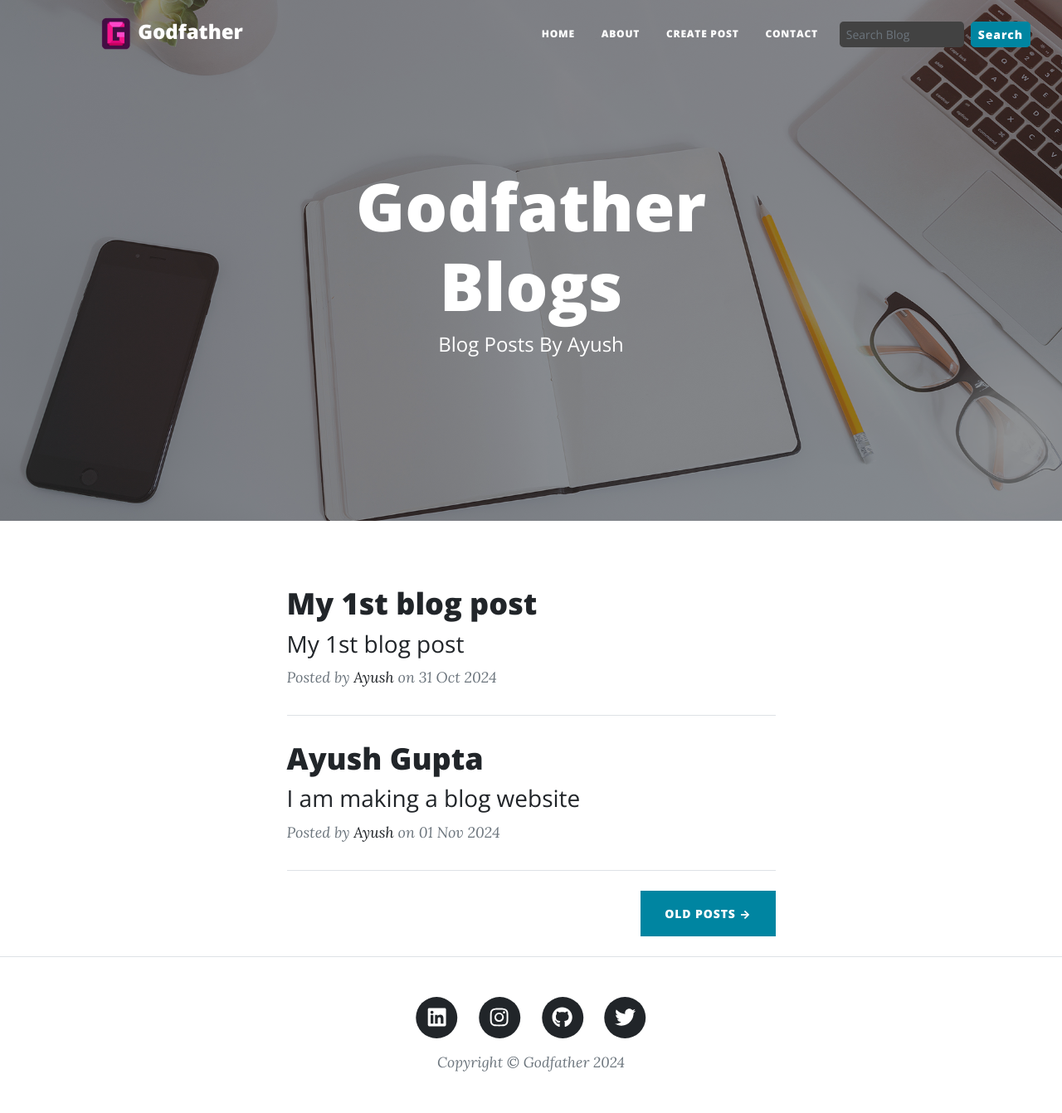
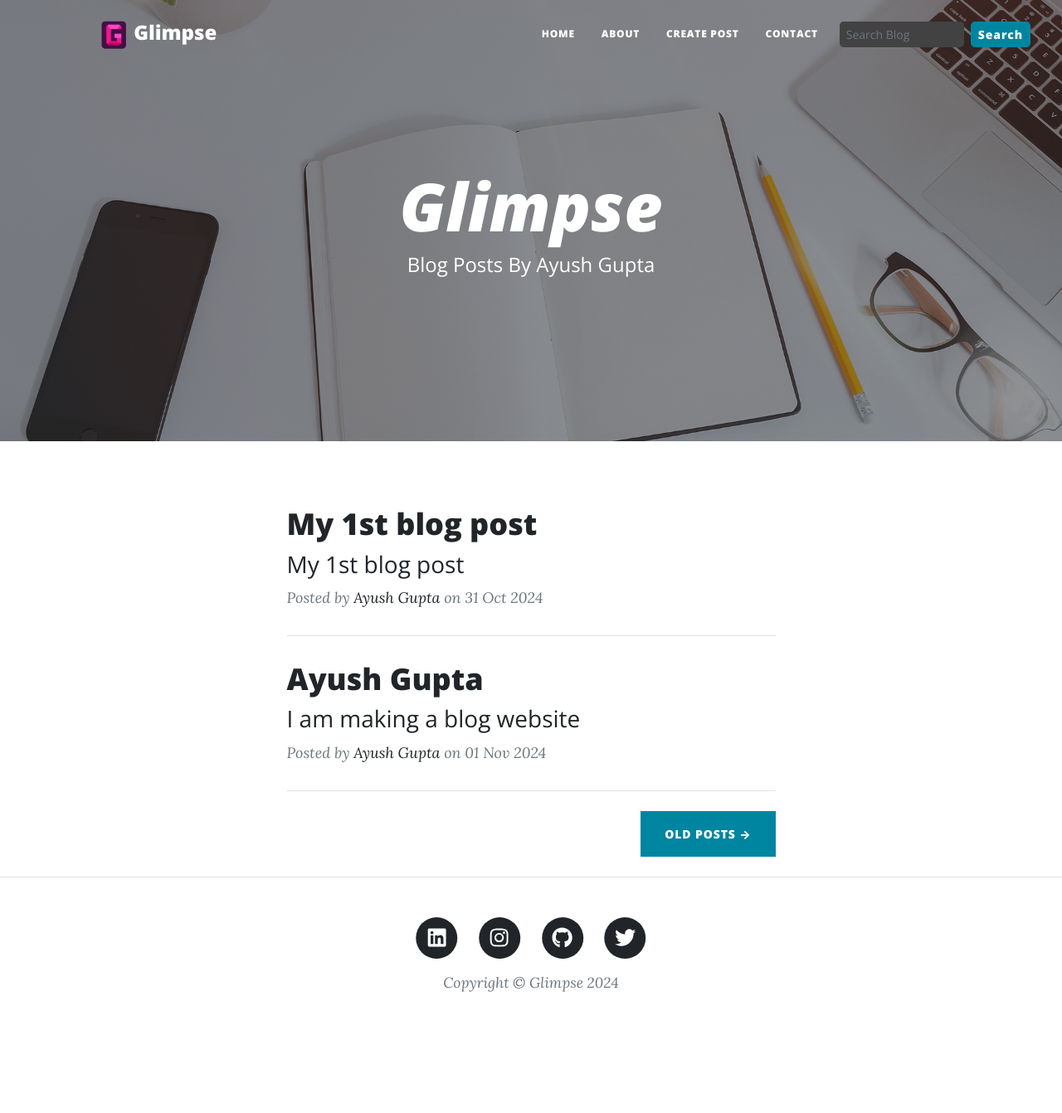
Before and after one commit to godfather1509/Godfather-Blogs, a Flask app: page / in a window 1280 px wide. Shown: the whole page at 83% size. After the commit the page ends 1196 px from the top, so only its background shows below. Run offline with Flask 3, Linux system fonts and the light colour scheme; some libraries are stand-ins or nearby versions.

Commit message:
New commit

```diff
--- a/main.py
+++ b/main.py
@@ -198,6 +198,7 @@ def edit_post(Sr):
         post = Post.query.filter_by(Sr=Sr).first()
 
         return render_template("edit.html", post=post, parameter=parameter, Sr=Sr)
+    return ("Unauthorized User")
 
 
 @app.route("/logout")
--- a/templates/base.html
+++ b/templates/base.html
@@ -6,7 +6,7 @@
     <script src="\static\js\color-modes.js"></script>
     <meta name="viewport" content="width=device-width, initial-scale=1, shrink-to-fit=no" />
     <meta name="description" content="This is Blog project" />
-    <meta name="author" content="This project has been created by Ayush Gupta" />
+    <meta name="Ayush" content="This project has been created by Ayush Gupta" />
     <title>{% block title %}{% endblock title %}</title>
     <link rel="icon" type="image/x-icon" href="\static\img\alphabet G.png" />
     <!-- Font Awesome icons (free version)-->
@@ -39,7 +39,7 @@
             border-radius: 0.3rem;
         }
         #logo {
-            width: 42px; /* Adjust as needed */
+            width: 37px; /* Adjust as needed */
             height: auto; /* Adjust as needed */
         }
 
@@ -56,7 +56,7 @@
     <!-- Navigation-->
     <nav class="navbar navbar-expand-lg navbar-light" id="mainNav">
         <div class="container px-4 px-lg-5">
-            <a class="navbar-brand" href="/"><img id="logo" src="\static\img\alphabet G.png"> Godfather</a>
+            <a class="navbar-brand" href="/"><img id="logo" src="\static\img\alphabet G.png"> {{parameter["name"]}}</a>
             <button class="navbar-toggler" type="button" data-bs-toggle="collapse" data-bs-target="#navbarResponsive"
                 aria-controls="navbarResponsive" aria-expanded="false" aria-label="Toggle navigation">
                 Menu
@@ -123,7 +123,7 @@
                             </a>
                         </li>
                     </ul>
-                    <div class="small text-center text-muted fst-italic">Copyright &copy; Godfather 2024</div>
+                    <div class="small text-center text-muted fst-italic">Copyright &copy; {{parameter["name"]}} 2024</div>
                 </div>
             </div>
         </div>
--- a/templates/config.json
+++ b/templates/config.json
@@ -2,8 +2,8 @@
     "params": {
         "contact_db": "sqlite:///contacts.db",
         "post_db": "sqlite:///post_content.db",
-        "name": "Godfather",
-        "writer": "Ayush",
+        "name": "Glimpse",
+        "writer": "Ayush Gupta",
         "linkedin": "https://www.linkedin.com/in/ayush-gupta-3aa46927b/",
         "instagram": "https://www.instagram.com/godfather_1509/",
         "github": "https://github.com/godfather1509",
--- a/templates/index.html
+++ b/templates/index.html
@@ -7,7 +7,7 @@
         <div class="row gx-4 gx-lg-5 justify-content-center">
             <div class="col-md-10 col-lg-8 col-xl-7">
                 <div class="site-heading">
-                    <h1>{{parameter["name"]}} Blogs</h1>
+                    <i><h1>{{parameter["name"]}}</h1></i>
                     <span class="subheading">Blog Posts By {{parameter["writer"]}}</span>
                 </div>
             </div>
```
Also changed, not shown: target.md (added, +3 -0 lines).
